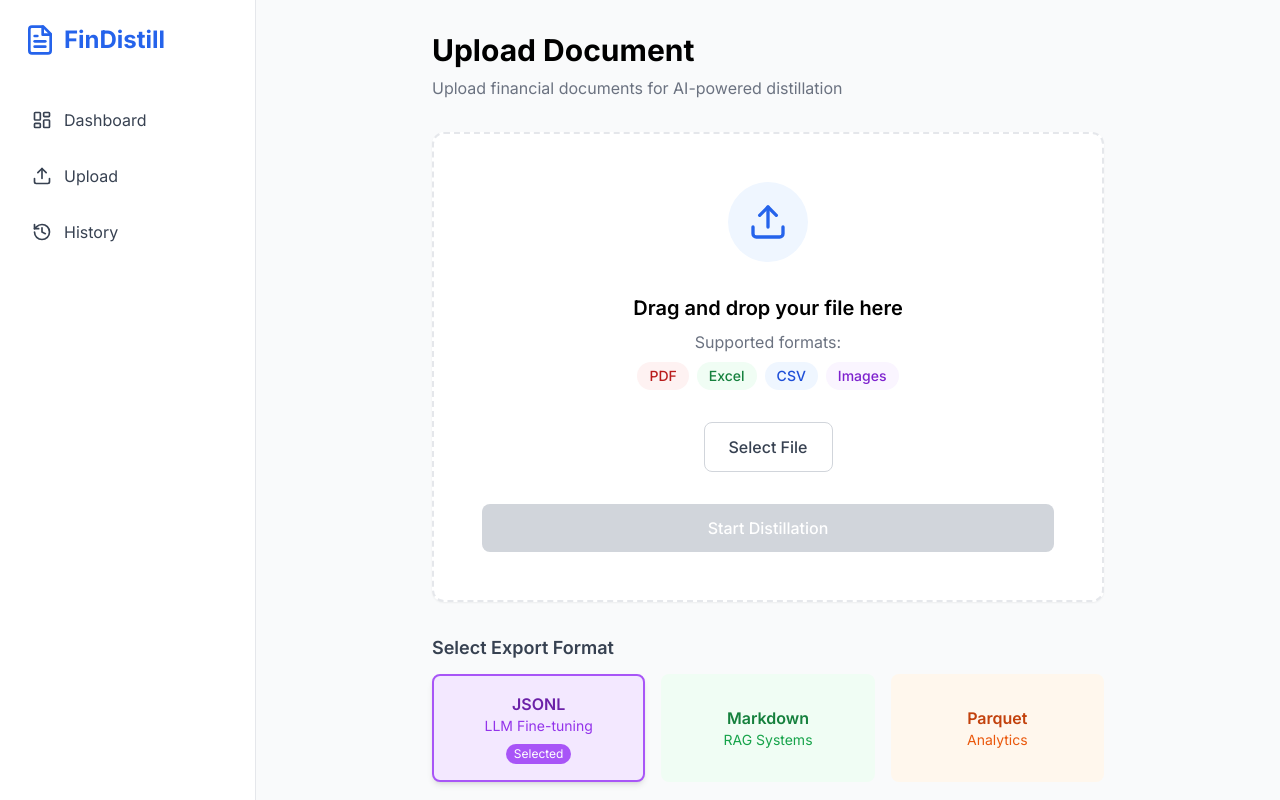
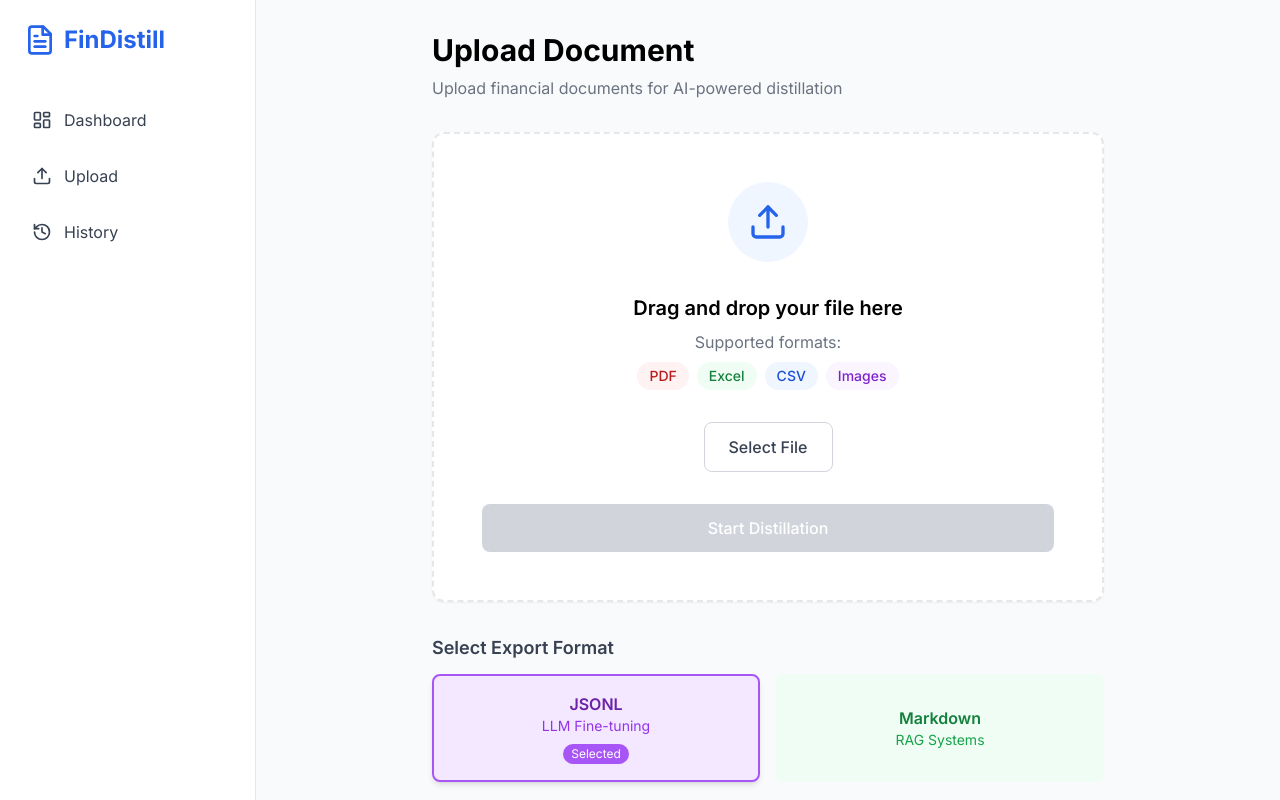
Before and after one commit to sjbjdjakjwh2823/findistll, a Next.js app: page /upload in a window 1280 px wide. Built offline with nearby package versions, Linux system fonts and the light colour scheme.

Commit message:
Remove Parquet option, fix download to not open new tab

```diff
--- a/app/upload/page.tsx
+++ b/app/upload/page.tsx
@@ -22,7 +22,7 @@ export default function UploadPage() {
     const [status, setStatus] = useState<'idle' | 'success' | 'error'>('idle');
     const [errorMessage, setErrorMessage] = useState('');
     const [dragOver, setDragOver] = useState(false);
-    const [exportFormat, setExportFormat] = useState<'jsonl' | 'markdown' | 'parquet'>('jsonl');
+    const [exportFormat, setExportFormat] = useState<'jsonl' | 'markdown'>('jsonl');
     const [downloadUrl, setDownloadUrl] = useState<string | null>(null);
     const fileInputRef = useRef<HTMLInputElement>(null);
     const router = useRouter();
@@ -192,7 +192,22 @@ export default function UploadPage() {
                 <div className="mt-8">
                     {status === 'success' && downloadUrl ? (
                         <button
-                            onClick={() => window.open(downloadUrl, '_blank')}
+                            onClick={async () => {
+                                try {
+                                    const response = await fetch(downloadUrl);
+                                    const blob = await response.blob();
+                                    const url = window.URL.createObjectURL(blob);
+                                    const a = document.createElement('a');
+                                    a.href = url;
+                                    a.download = `document.${exportFormat === 'jsonl' ? 'jsonl' : 'md'}`;
+                                    document.body.appendChild(a);
+                                    a.click();
+                                    window.URL.revokeObjectURL(url);
+                                    document.body.removeChild(a);
+                                } catch (error) {
+                                    console.error('Download failed:', error);
+                                }
+                            }}
                             className="w-full py-3 rounded-lg font-medium text-white transition-all flex items-center justify-center gap-2 bg-green-600 hover:bg-green-700 shadow-md"
                         >
                             <Download className="w-5 h-5" />
@@ -252,7 +267,7 @@ export default function UploadPage() {
             {/* Export Format Selector */}
             <div className="mt-8">
                 <h3 className="text-lg font-semibold mb-3 text-gray-700">Select Export Format</h3>
-                <div className="grid grid-cols-3 gap-4">
+                <div className="grid grid-cols-2 gap-4">
                     <button
                         onClick={() => setExportFormat('jsonl')}
                         className={`p-4 rounded-lg text-center transition-all border-2 ${exportFormat === 'jsonl'
@@ -283,21 +298,6 @@ export default function UploadPage() {
                             <span className="inline-block mt-2 px-2 py-0.5 bg-green-500 text-white text-xs rounded-full">Selected</span>
                         )}
                     </button>
-                    <button
-                        onClick={() => setExportFormat('parquet')}
-                        className={`p-4 rounded-lg text-center transition-all border-2 ${exportFormat === 'parquet'
-                            ? 'bg-orange-100 border-orange-500 shadow-md'
-                            : 'bg-orange-50 border-transparent hover:border-orange-300'
-                            }`}
-                    >
-                        <h4 className={`font-semibold ${exportFormat === 'parquet' ? 'text-orange-800' : 'text-orange-700'}`}>
-                            Parquet
-                        </h4>
-                        <p className="text-sm text-orange-600">Analytics</p>
-                        {exportFormat === 'parquet' && (
-                            <span className="inline-block mt-2 px-2 py-0.5 bg-orange-500 text-white text-xs rounded-full">Selected</span>
-                        )}
-                    </button>
                 </div>
             </div>
         </div>
```
